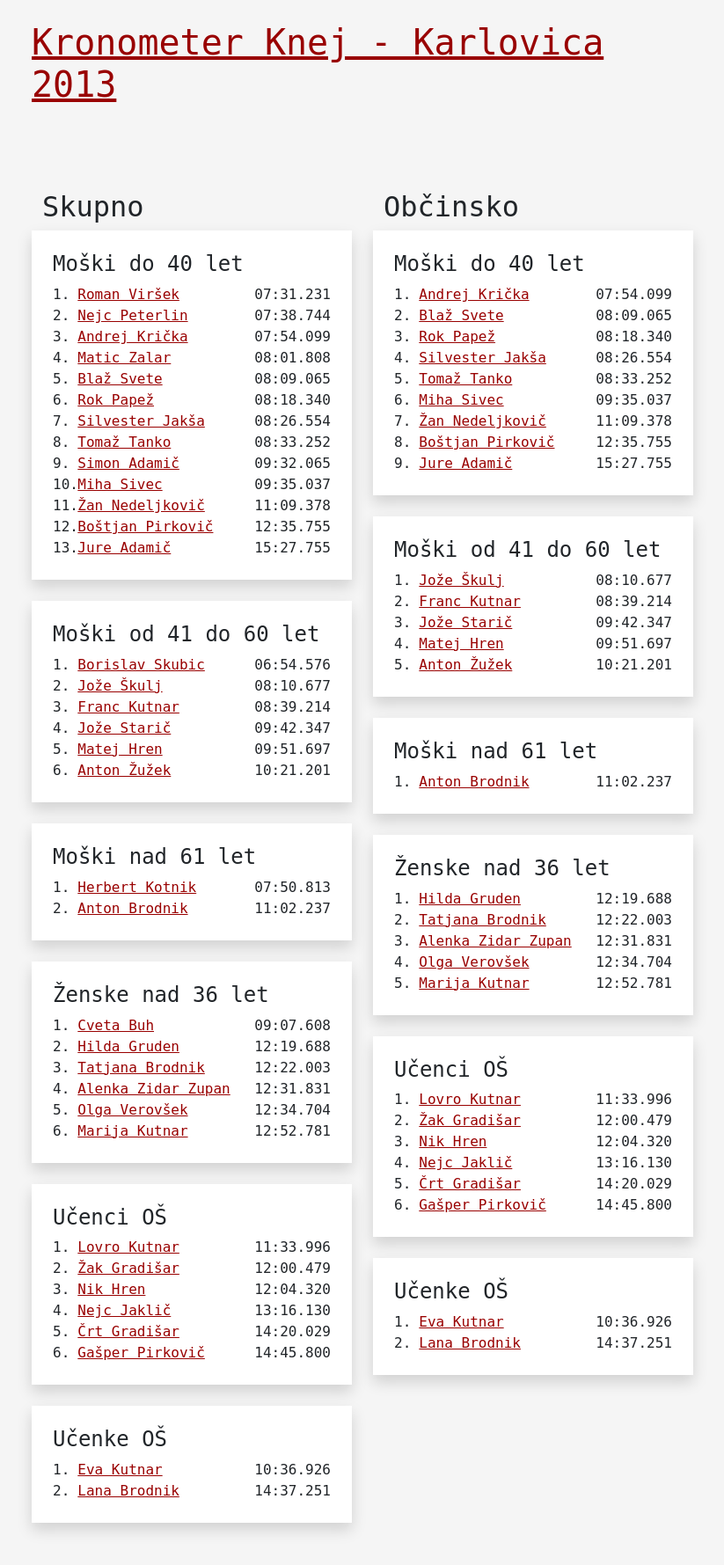
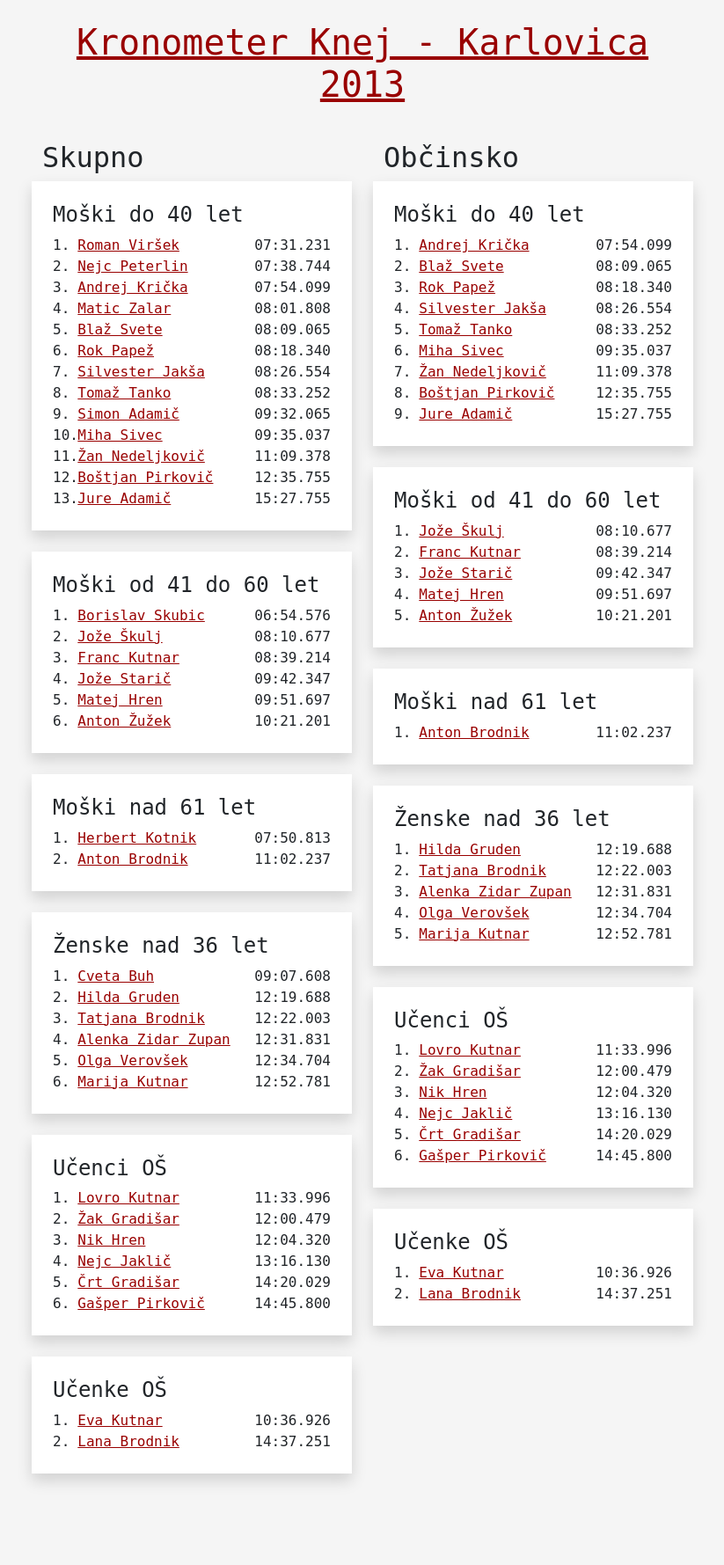
Before and after one commit to astaric/kronometer, a Django app: page /knej-karlovica-2013/ in a window 1280 px wide. Shown: the whole page at 88% size, without its empty margins (228-1051 px from the left). After the commit the page ends 1687 px from the top, so only its background shows below. Run offline with Django 5.2, Linux system fonts and the light colour scheme; data comes from the database, SQL or seed files in the repository; parts of the project's set-up code (start-up, migrations or seed data) failed here and were passed over.

Commit message:
layout fix

```diff
--- a/competition/templates/competition/base.html
+++ b/competition/templates/competition/base.html
@@ -12,7 +12,9 @@
 <body style="background-color: whitesmoke; font-family: monospace;">
 
 <div class="main-content">
-    {% block title %}{% endblock %}
+    <div class="pt-4 px-4" style="text-align: center">
+        {% block title %}{% endblock %}
+    </div>
     {% block content %}{% endblock %}
 </div>
 
--- a/competition/templates/competition/results.html
+++ b/competition/templates/competition/results.html
@@ -2,17 +2,12 @@
 {% load competition_extras %}
 
 {% block title %}
-    <div class="row pt-4 px-4">
     <h1>
         <a href="{% url "competition_list" %}">
             {{ competition.name }}
         </a>
     </h1>
     <p>{{ competition.description|safe }}</p>
-    </div>
-    <div class="row p-md-4">
-
-    </div>
 {% endblock %}
 
 {% block content %}
```
Also changed, not shown: competition/templates/competition/biker_results.html (+2 -6 lines). Lines whose indentation alone changed are shown as unchanged.
